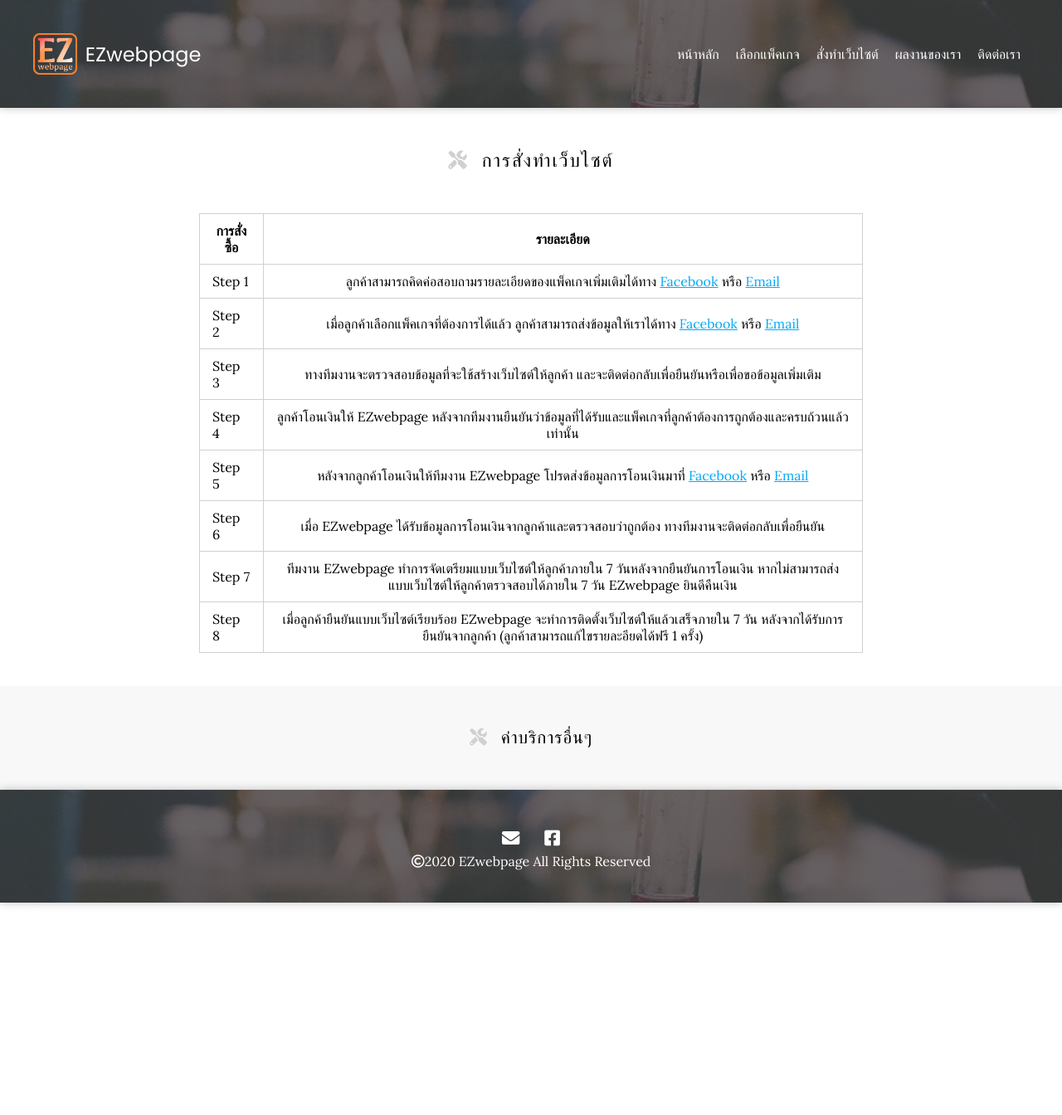
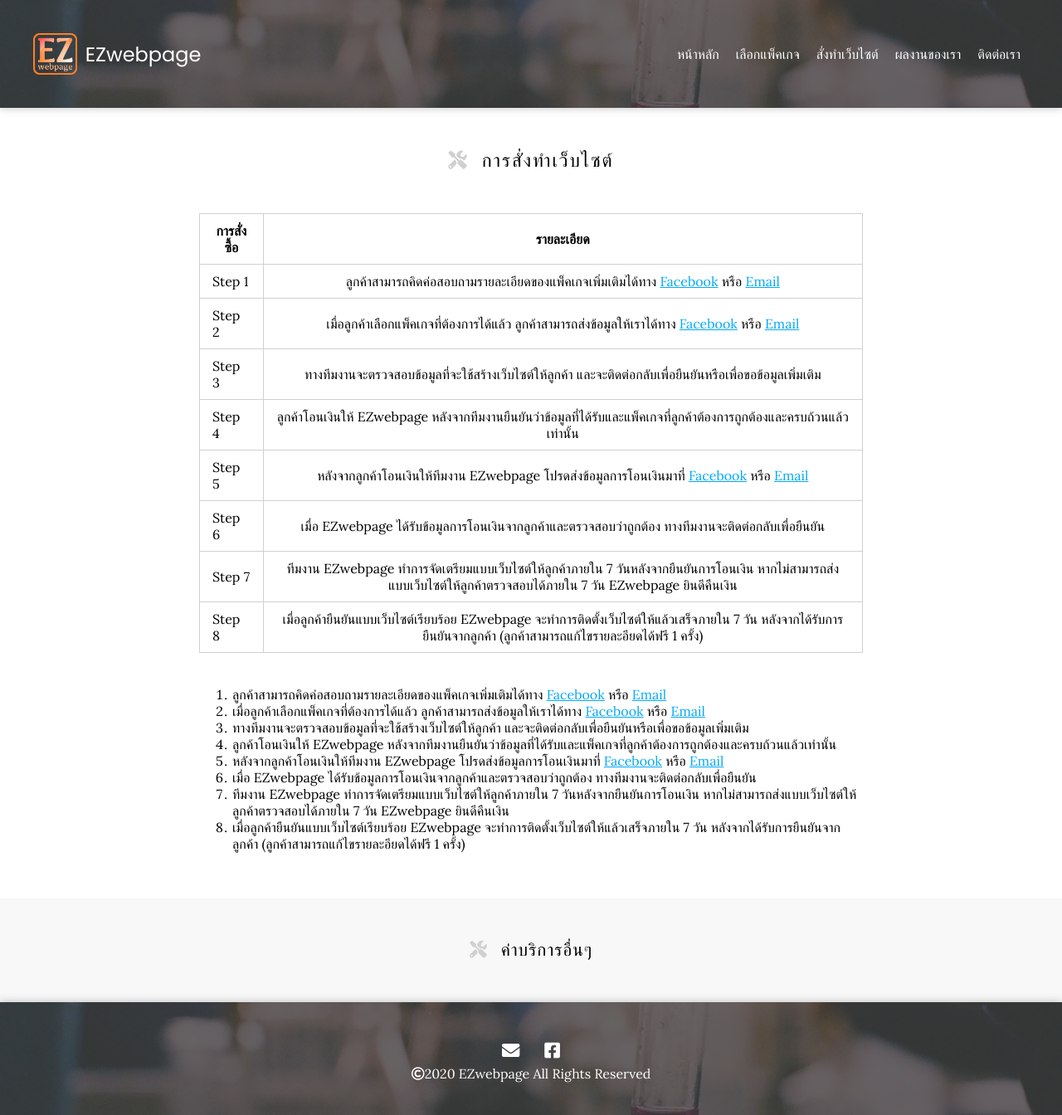
Before and after one commit to EZwebpage/Showcase, a Jekyll site: the page built from ordering/index.md, in a window 1280 px wide. Shown: the whole page at 83% size. Built offline with Jekyll 4.4.1, drawn with Linux system fonts in a browser that asks for light colours; nearby versions of some CDN libraries.

Commit message:
Update index.md

```diff
--- a/ordering/index.md
+++ b/ordering/index.md
@@ -15,5 +15,16 @@
 | Step 7  |  ทีมงาน EZwebpage ทำการจัดเตรียมแบบเว็บไซต์ให้ลูกค้าภายใน 7 วันหลังจากยืนยันการโอนเงิน หากไม่สามารถส่งแบบเว็บไซต์ให้ลูกค้าตรวจสอบได้ภายใน 7 วัน EZwebpage ยินดีคืนเงิน |
 | Step 8  |  เมื่อลูกค้ายืนยันแบบเว็บไซต์เรียบร้อย EZwebpage จะทำการติดตั้งเว็บไซต์ให้แล้วเสร็จภายใน 7 วัน หลังจากได้รับการยืนยันจากลูกค้า (ลูกค้าสามารถแก้ไขรายละอียดได้ฟรี 1 ครั้ง) |
 
+1. ลูกค้าสามารถคิดค่อสอบถามรายละเอียดของแพ็คเกจเพิ่มเติมได้ทาง [Facebook](https://facebook.com/EZwebpage4U) หรือ [Email](mailto:ez.webpage.99@gmail.com)
+2. เมื่อลูกค้าเลือกแพ็คเกจที่ต้องการได้แล้ว ลูกค้าสามารถส่งข้อมูลให้เราได้ทาง [Facebook](https://facebook.com/EZwebpage4U) หรือ [Email](mailto:ez.webpage.99@gmail.com)
+3. ทางทีมงานจะตรวจสอบข้อมูลที่จะใช้สร้างเว็บไซต์ให้ลูกค้า และจะติดต่อกลับเพื่อยืนยันหรือเพื่อขอข้อมูลเพิ่มเติม
+4. ลูกค้าโอนเงินให้ EZwebpage หลังจากทีมงานยืนยันว่าข้อมูลที่ได้รับและแพ็คเกจที่ลูกค้าต้องการถูกต้องและครบถ้วนแล้วเท่านั้น
+5. หลังจากลูกค้าโอนเงินให้ทีมงาน EZwebpage โปรดส่งข้อมูลการโอนเงินมาที่ [Facebook](https://facebook.com/EZwebpage4U) หรือ [Email](mailto:ez.webpage.99@gmail.com)
+6. เมื่อ EZwebpage ได้รับข้อมูลการโอนเงินจากลูกค้าและตรวจสอบว่าถูกต้อง ทางทีมงานจะติดต่อกลับเพื่อยืนยัน
+7. ทีมงาน EZwebpage ทำการจัดเตรียมแบบเว็บไซต์ให้ลูกค้าภายใน 7 วันหลังจากยืนยันการโอนเงิน หากไม่สามารถส่งแบบเว็บไซต์ให้ลูกค้าตรวจสอบได้ภายใน 7 วัน EZwebpage ยินดีคืนเงิน
+8. เมื่อลูกค้ายืนยันแบบเว็บไซต์เรียบร้อย EZwebpage จะทำการติดตั้งเว็บไซต์ให้แล้วเสร็จภายใน 7 วัน หลังจากได้รับการยืนยันจากลูกค้า (ลูกค้าสามารถแก้ไขรายละอียดได้ฟรี 1 ครั้ง)
+
+
+
 
 ## <i class="fas fa-tools"></i>ค่าบริการอื่นๆ
```
